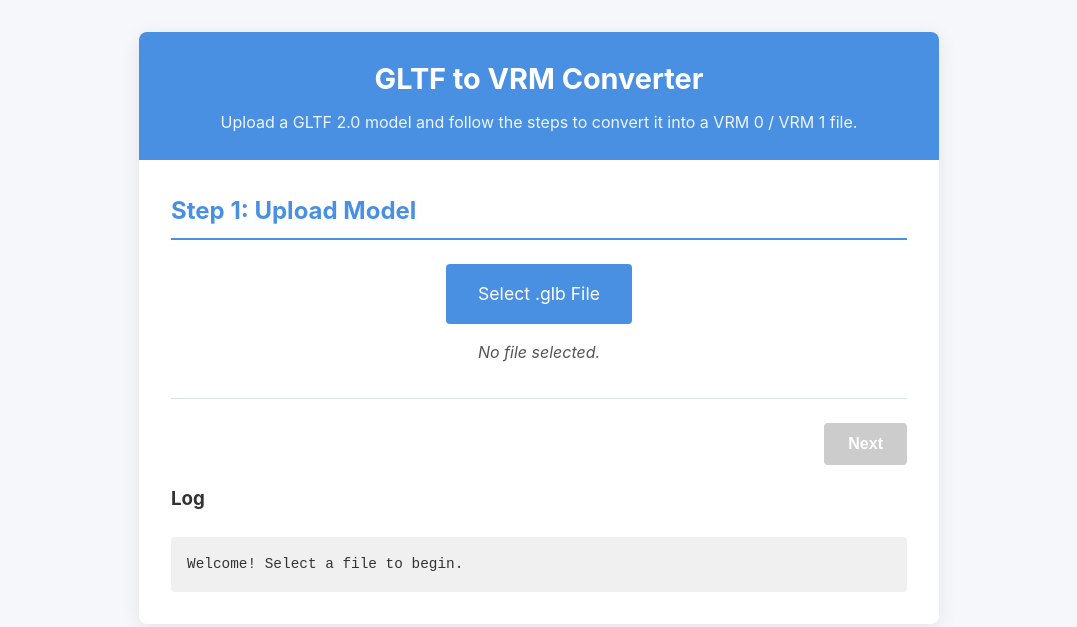
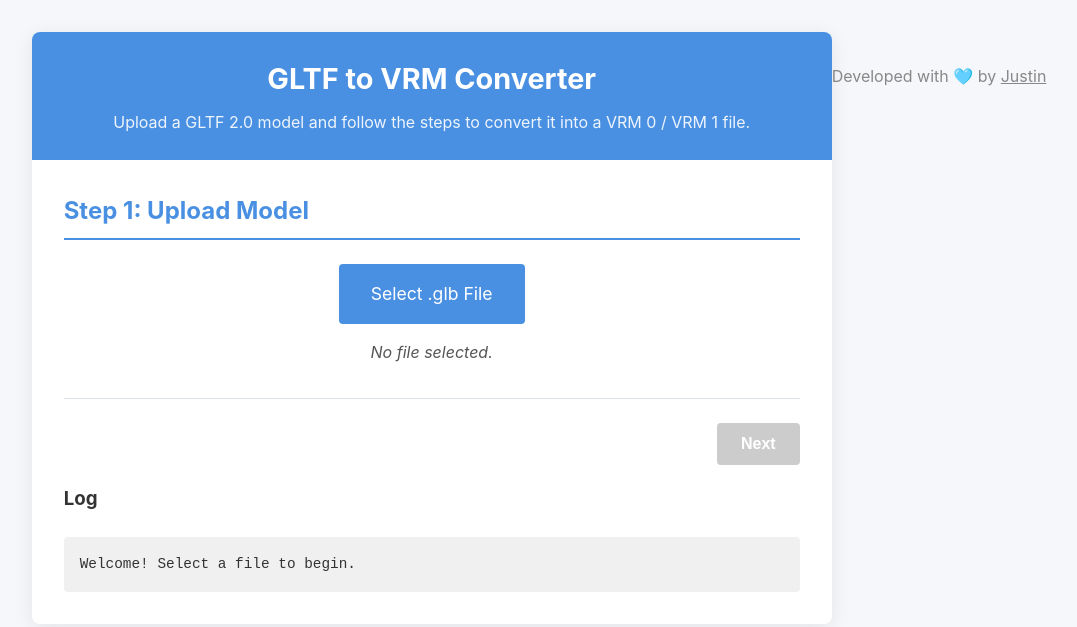
Before and after one commit to JustinBenito/gltf2vrm, a plain HTML site: page index.html in a window 1280 px wide. Shown: the whole page, without its empty margins (101-1178 px from the left). Drawn offline with Linux system fonts and the light colour scheme.

Commit message:
Avlodhaan byebye

```diff
--- a/index.html
+++ b/index.html
@@ -3,7 +3,7 @@
 <head>
     <meta charset="UTF-8">
     <meta name="viewport" content="width=device-width, initial-scale=1.0">
-    <title>Moonshot Factory: GLTF to VRM Converter</title>
+    <title>GLTF 2 VRM Converter</title>
 
     <link rel="stylesheet" href="styles.css">
 </head>
@@ -98,6 +98,10 @@
         </main>
     </div>
 
+    <footer style="text-align:center; margin-top:2rem; color:#888; font-size:1rem;">
+        Developed with 🩵 by <a href="https://justinbenito.com" target="_blank" rel="noopener" style="color:inherit; text-decoration:underline;">Justin</a>
+    </footer>
+
     <script src="script.js">
     </script>
 
```
